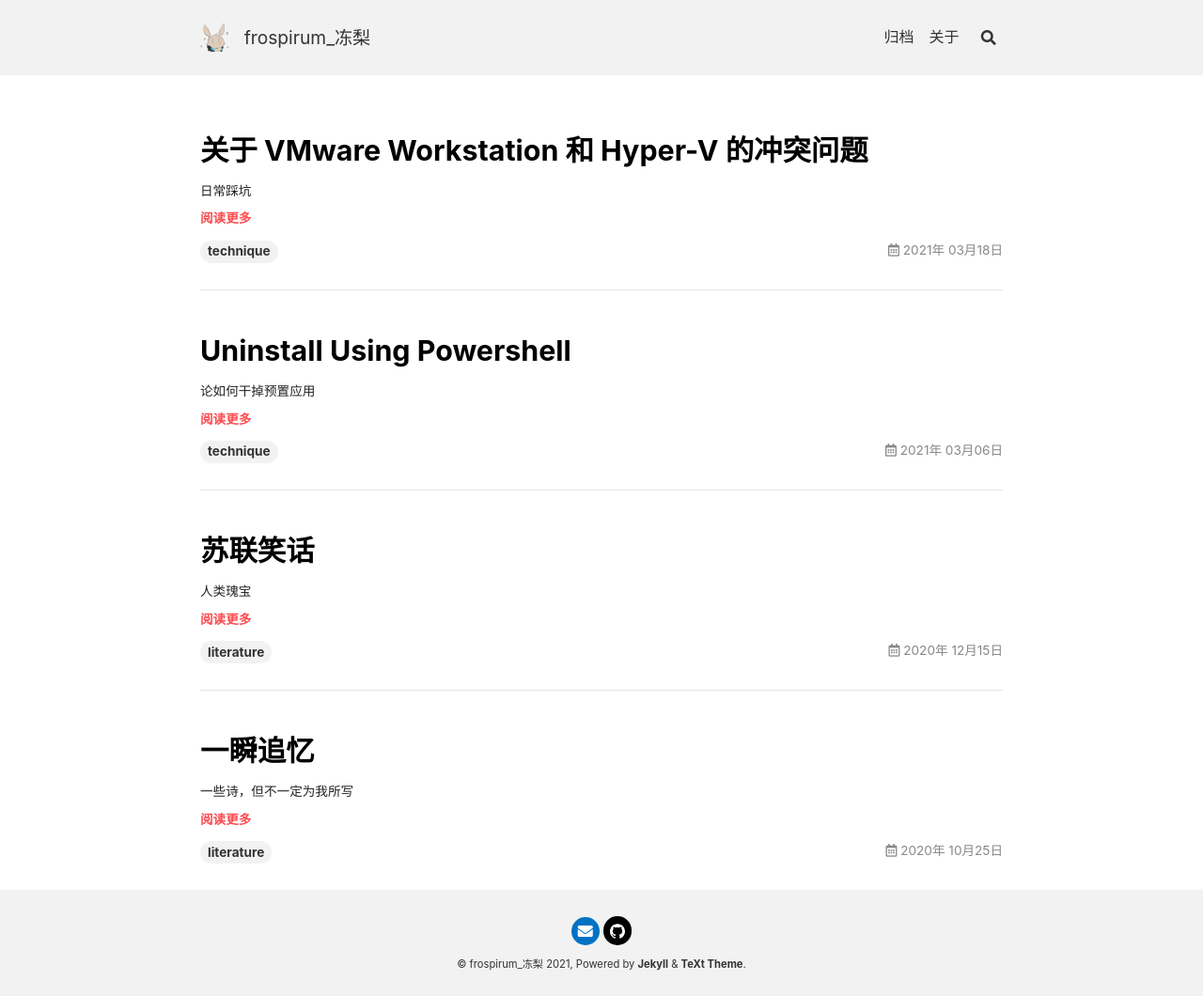
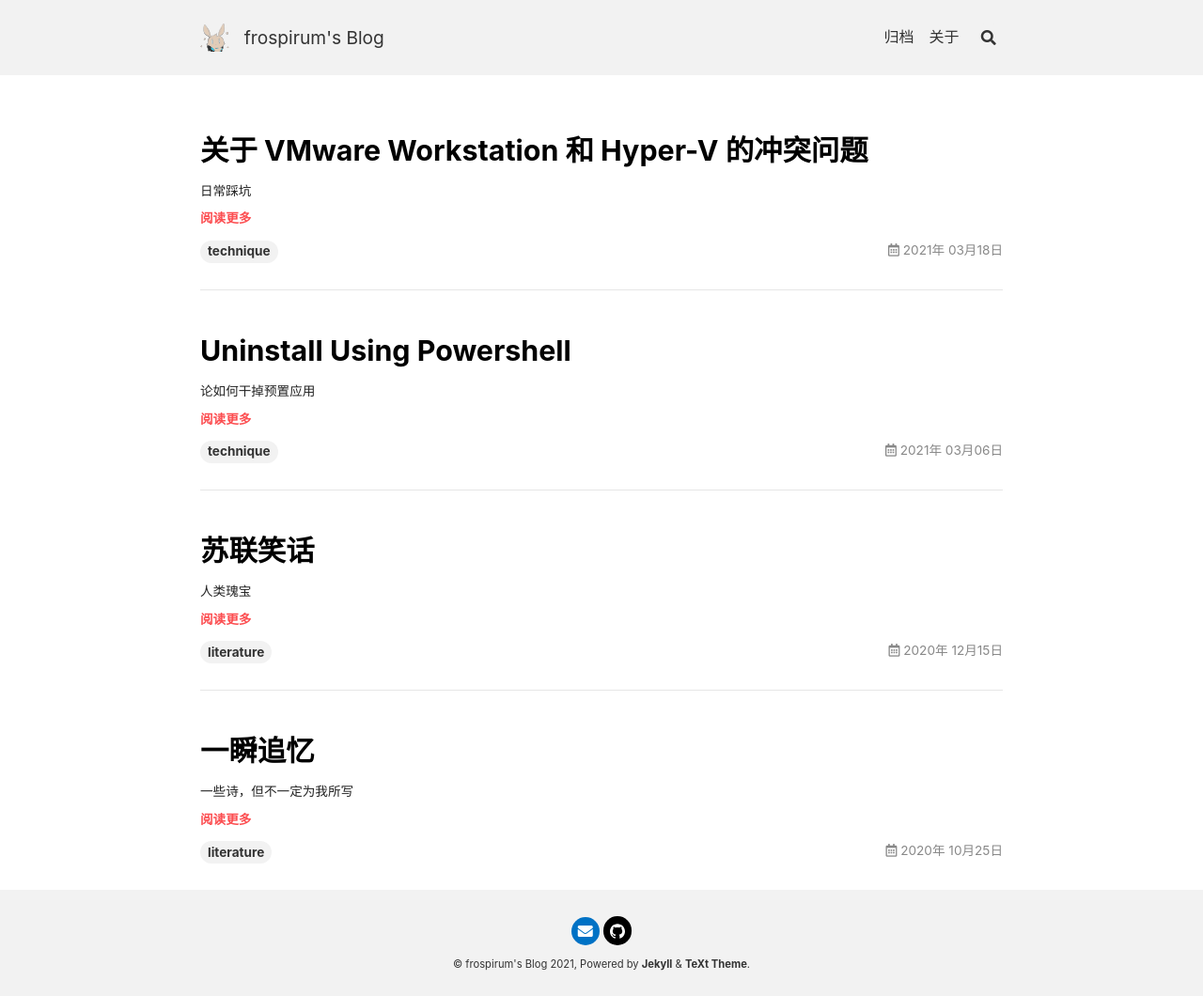
Before and after one commit to frospirum/blogs, a Jekyll site: the page built from index.html, in a window 1280 px wide. Shown: the whole page at 94% size. Built offline with Jekyll 4.4.1, drawn with Linux system fonts in a browser that asks for light colours; nearby versions of some CDN libraries; the list of posts is cut into pages by our own code.

Commit message:
Update _config.yml

```diff
--- a/_config.yml
+++ b/_config.yml
@@ -20,7 +20,7 @@
 highlight_theme: tomorrow # "default" (default), "tomorrow", "tomorrow-night", "tomorrow-night-eighties", "tomorrow-night-blue", "tomorrow-night-bright"
 url     : # the base hostname & protocol for your site e.g. https://www.someone.com
 baseurl : # does not include hostname
-title   :  frospirum_冻梨
+title   :  frospirum's Blog
 description: > # this means to ignore newlines until "Language & timezone"
   This is a simple jekyll-based page with TeXt theme template, managed by  frospirum_冻梨.
 
```
